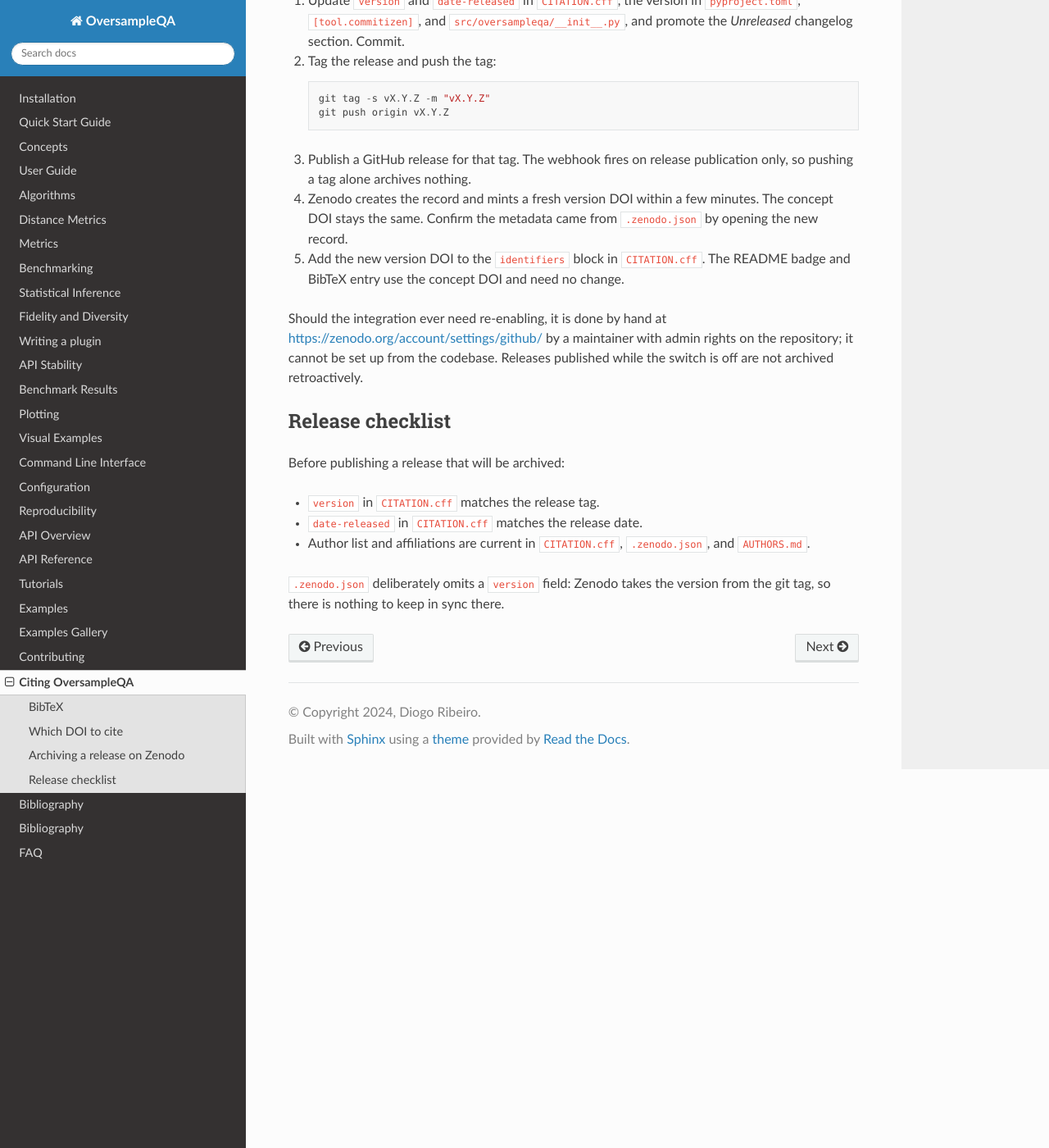
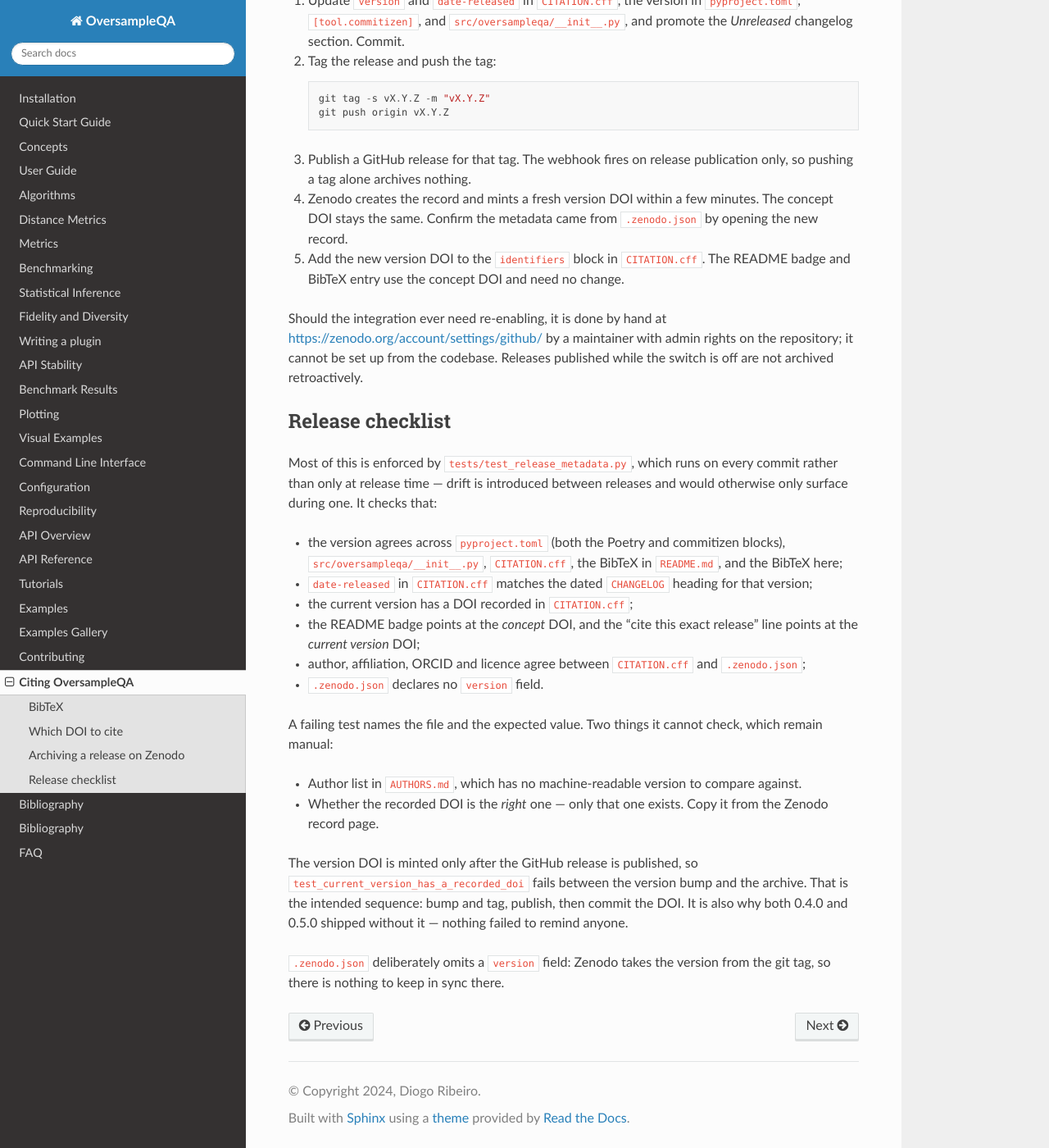
Before and after one commit to DiogoRibeiro7/OversampleQA, a Sphinx documentation site: the page built from docs/citation.rst, in a window 1280 px wide and 1400 px high, scrolled down 1193 px. Shown: the whole window at 82% size. Built offline with Sphinx 7.4.7 and the Read the Docs theme 3.1.0, drawn with Linux system fonts in a browser that asks for light colours.

Commit message:
test(release): check release metadata as one unit, and gate lint in CI
The version, the DOIs, the author and the licence are written in six files.
Nothing checked they agreed, and they did not: 0.4.0 and 0.5.0 both shipped
without their DOI reaching CITATION.cff, and the README went on citing 0.3.0
and 0.3.0's version DOI while the package was at 0.5.0. A checklist did not
prevent that twice, so this is a test instead.

It runs on every commit rather than at release time, because drift is
introduced between releases and would otherwise only be found during one.
Two things stay manual and are documented as such: AUTHORS.md, which has no
machine-readable counterpart, and whether a recorded DOI is the right one --
the test only checks that one exists.

CI also now runs ruff check and mypy. Both were claimed clean by the README and
the roadmap, and neither had ever run in CI; the claim held only for as long as
whoever was working remembered to run them locally.

The metadata test avoids tomllib, which is 3.11+ while CI runs 3.10, and avoids
the tomli fallback, which is in the lock only as someone else's transitive
dependency. Two scalar fields do not justify either.

```diff
--- a/docs/citation.rst
+++ b/docs/citation.rst
@@ -76,12 +76,35 @@ the switch is off are not archived retroactively.
 Release checklist
 -----------------
 
-Before publishing a release that will be archived:
+Most of this is enforced by ``tests/test_release_metadata.py``, which runs on
+every commit rather than only at release time — drift is introduced between
+releases and would otherwise only surface during one. It checks that:
 
-* ``version`` in ``CITATION.cff`` matches the release tag.
-* ``date-released`` in ``CITATION.cff`` matches the release date.
-* Author list and affiliations are current in ``CITATION.cff``, ``.zenodo.json``,
-  and ``AUTHORS.md``.
+* the version agrees across ``pyproject.toml`` (both the Poetry and commitizen
+  blocks), ``src/oversampleqa/__init__.py``, ``CITATION.cff``, the BibTeX in
+  ``README.md``, and the BibTeX here;
+* ``date-released`` in ``CITATION.cff`` matches the dated ``CHANGELOG`` heading
+  for that version;
+* the current version has a DOI recorded in ``CITATION.cff``;
+* the README badge points at the *concept* DOI, and the "cite this exact
+  release" line points at the *current version* DOI;
+* author, affiliation, ORCID and licence agree between ``CITATION.cff`` and
+  ``.zenodo.json``;
+* ``.zenodo.json`` declares no ``version`` field.
+
+A failing test names the file and the expected value. Two things it cannot
+check, which remain manual:
+
+* Author list in ``AUTHORS.md``, which has no machine-readable version to
+  compare against.
+* Whether the recorded DOI is the *right* one — only that one exists. Copy it
+  from the Zenodo record page.
+
+The version DOI is minted only after the GitHub release is published, so
+``test_current_version_has_a_recorded_doi`` fails between the version bump and
+the archive. That is the intended sequence: bump and tag, publish, then commit
+the DOI. It is also why both 0.4.0 and 0.5.0 shipped without it — nothing
+failed to remind anyone.
 
 ``.zenodo.json`` deliberately omits a ``version`` field: Zenodo takes the
 version from the git tag, so there is nothing to keep in sync there.
```
Also changed, not shown: CHANGELOG.md (+15 -0 lines), README.md (+2 -2 lines), 2 other files.
